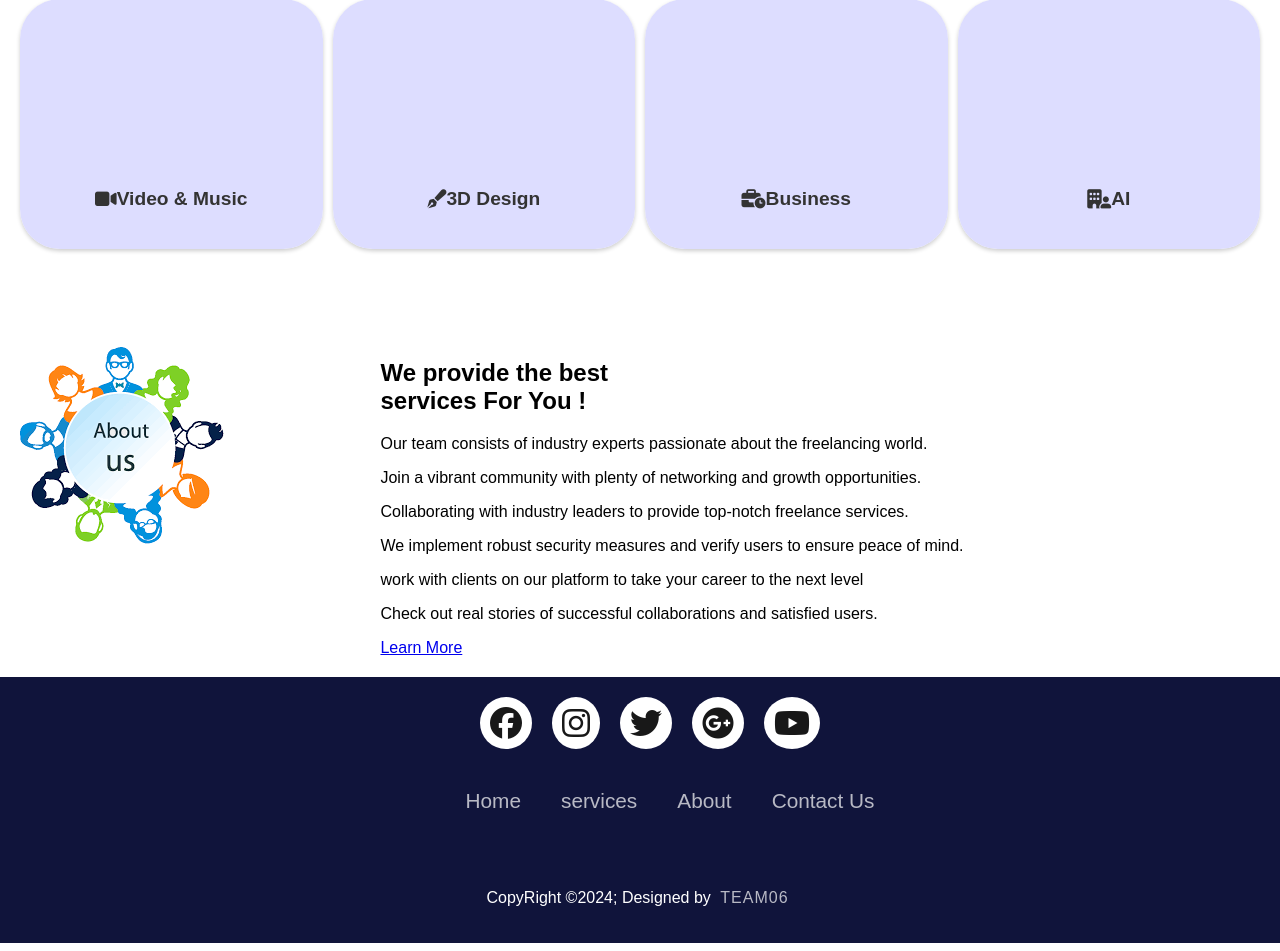
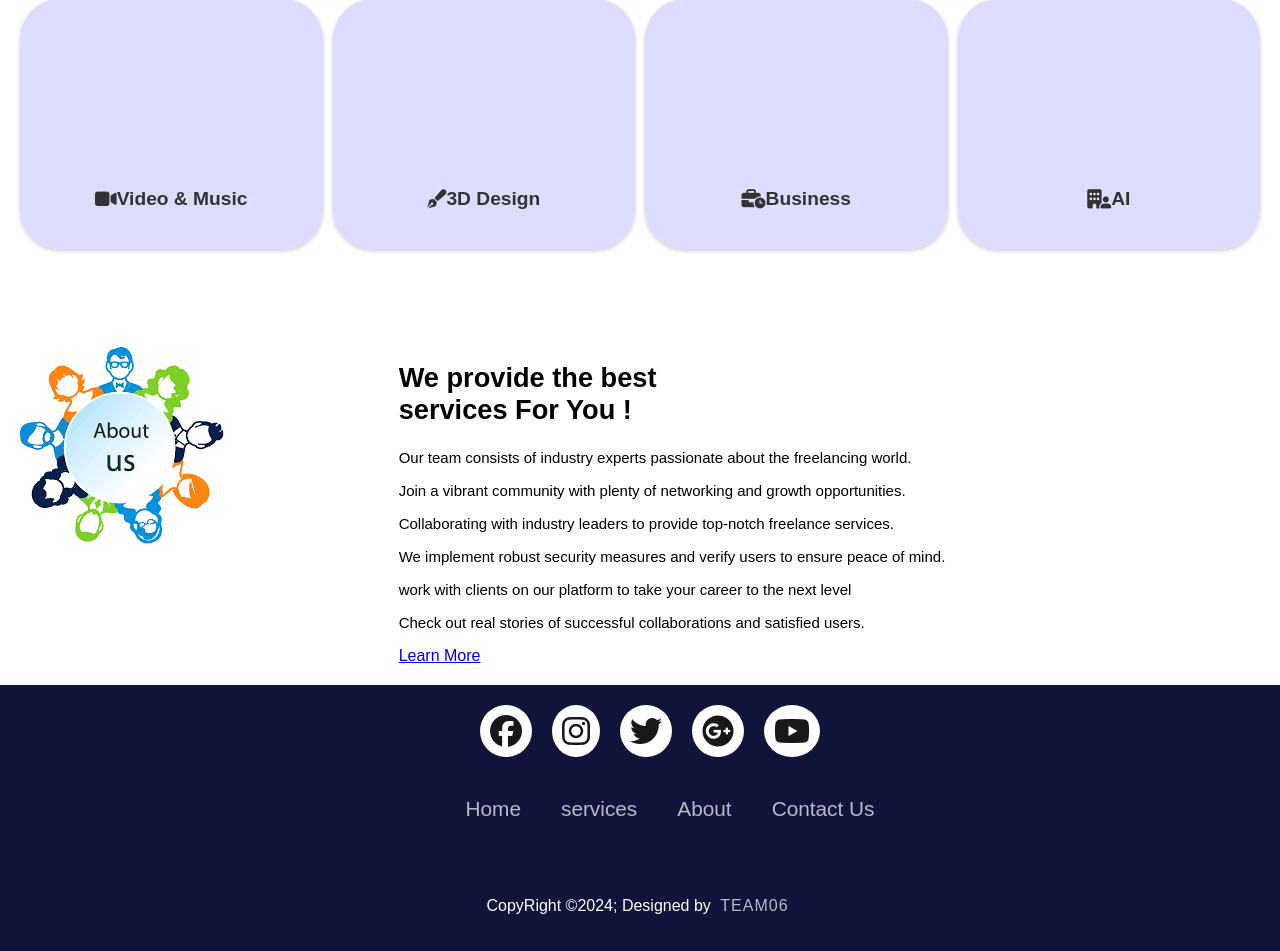
Before and after one commit to yhsunny176/CSE327-Project, a Django app: page / in a window 1280 px wide. Shown: the part 785-1736 px from the top of the page. Run offline with Django 5.2, Linux system fonts and the light colour scheme.

Commit message:
update styles.css

```diff
--- a/freelance_webpage/static/freelance_webpage/CSS/styles.css
+++ b/freelance_webpage/static/freelance_webpage/CSS/styles.css
@@ -73,11 +73,11 @@ nav ul li a, .login-container button.login{
 }
 
 .about-text h2{
-    front-size: 1.7rem;
+    font-size: 1.7rem;
 }
 
 .about-text p {
-    front-size: 0.938rem;
+    font-size: 0.938rem;
     margin: 1rem 0 1rem;
 }
 
```
